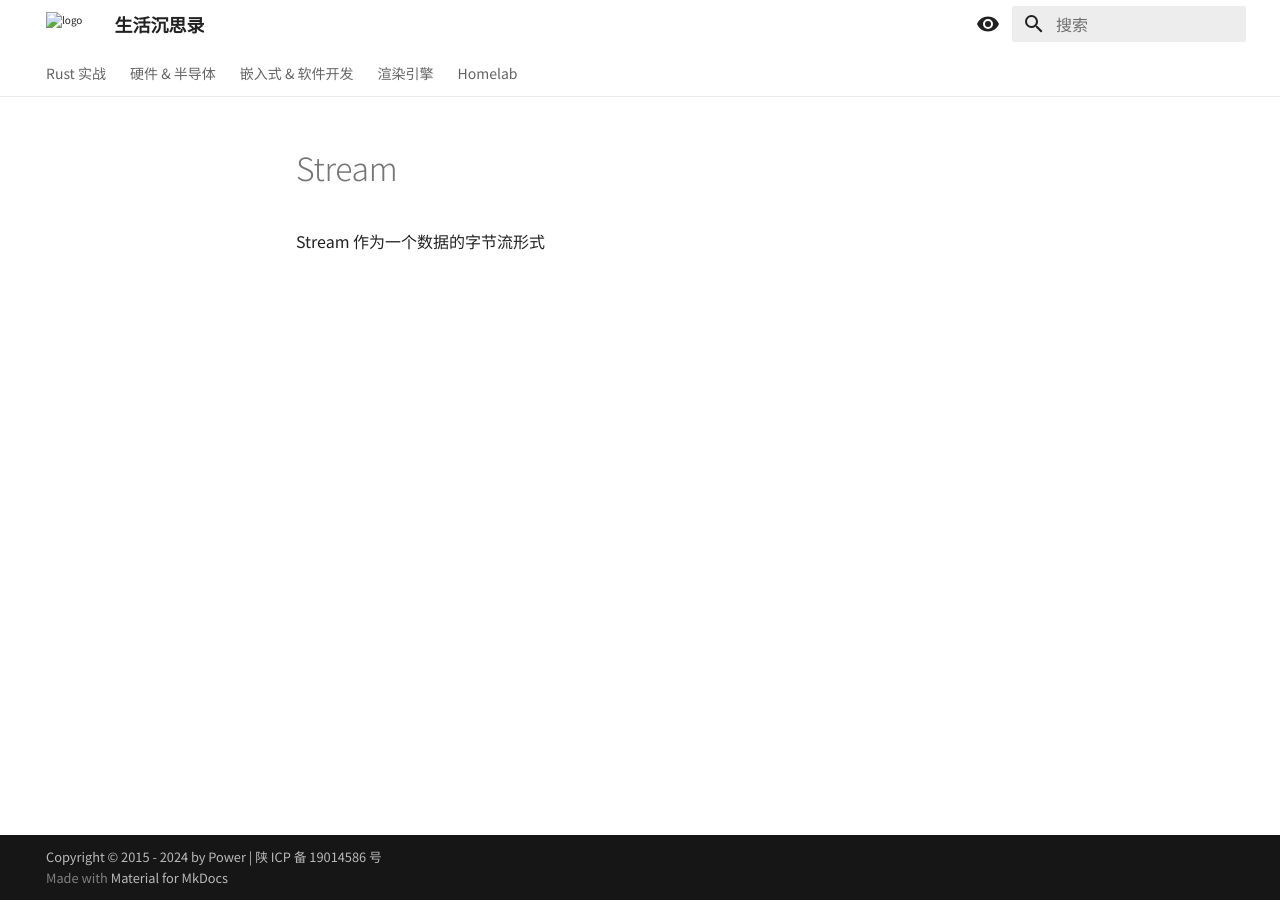
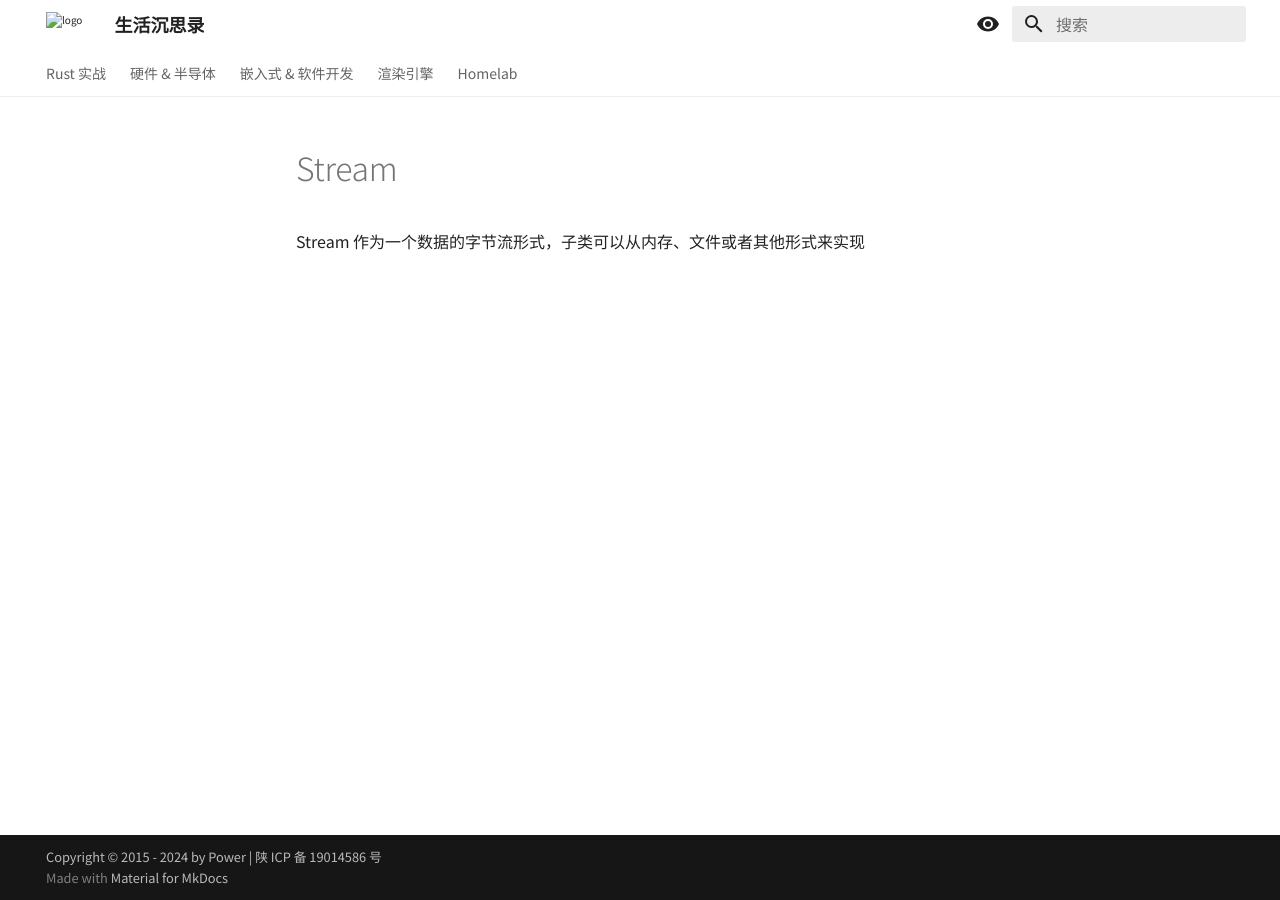
Before and after one commit to anatta-feng/Docs, an MkDocs documentation site: the page built from docs/渲染引擎/TGFX/设计方案/utils/Stream.md, in a window 1280 px wide. Built offline with MkDocs 1.6.1 and Material for MkDocs 9.7.7, drawn with Linux system fonts in a browser that asks for light colours.

Commit message:
vault backup: 2024-01-30 15:41:15
Affected files:
docs/渲染引擎/TGFX/设计方案/utils/Stream.md

```diff
--- a/docs/渲染引擎/TGFX/设计方案/utils/Stream.md
+++ b/docs/渲染引擎/TGFX/设计方案/utils/Stream.md
@@ -1 +1 @@
-Stream 作为一个数据的字节流形式
+Stream 作为一个数据的字节流形式，子类可以从内存、文件或者其他形式来实现
```
